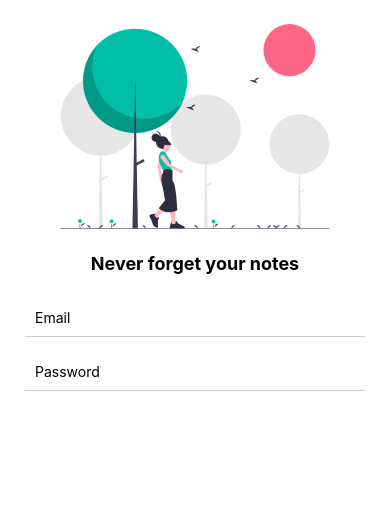
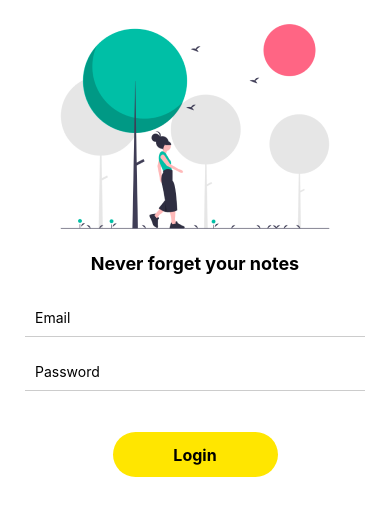
Before and after one commit to marzan999/Note-App, a React Native app in the folder Note-App/: screen /Login in a window 390 px wide. Shown: the top 516 px of the page. Built offline with nearby package versions, Linux system fonts and the light colour scheme.

Commit message:
add button in login page

```diff
--- /dev/null
+++ b/Note-App/src/components/Button.js
@@ -0,0 +1,27 @@
+import { View, Text, TouchableOpacity, StyleSheet } from 'react-native'
+import React from 'react'
+
+export default function Button({title, onPress, customStyle}) {
+  return (
+    <View>
+      <TouchableOpacity style={[styles.button, customStyle]} onPress={onPress} >
+        <Text style={styles.title}>{title}</Text>
+      </TouchableOpacity>
+    </View>
+  )
+}
+
+const styles = StyleSheet.create({
+    button: {
+        borderRadius: 30,
+        width: 165,
+        height: 45,
+        backgroundColor: '#FFE600',
+        justifyContent: 'center',
+        alignItems: 'center',
+    },
+    title: {
+        fontWeight: 'bold',
+        fontSize: 16,
+    }
+});
--- a/Note-App/src/screens/login.js
+++ b/Note-App/src/screens/login.js
@@ -2,22 +2,26 @@ import { View, Text, Image, TextInput, StyleSheet } from 'react-native'
 import React from 'react'
 import { SafeAreaView } from 'react-native-safe-area-context'
 import Input from '../components/input';
+import Button from '../components/Button';
 
 export default function Login() {
     return (
         <SafeAreaView>
             <View>
-        <Image source={require('../../assets/login_image.png')} style={{alignSelf: 'center'}} />
-        <Text style={{fontSize: 18, fontWeight: 'bold', textAlign: 'center'}}>Never forget your notes</Text>
+                <Image source={require('../../assets/login_image.png')} style={{ alignSelf: 'center' }} />
+                <Text style={{ fontSize: 18, fontWeight: 'bold', textAlign: 'center' }}>Never forget your notes</Text>
             </View>
 
-        <View style={{margin: 25}}>
+            <View style={{ margin: 25 }}>
                 <Input
-               placeholder = 'Email'
+                    placeholder='Email'
                 />
                 <Input
-               placeholder = 'Password'
+                    placeholder='Password'
                 />
+
+                <Button title='Login' customStyle={{marginTop:25, alignSelf: 'center' }} />
+
             </View>
         </SafeAreaView>
     )
```
Lines whose indentation alone changed are shown as unchanged.
